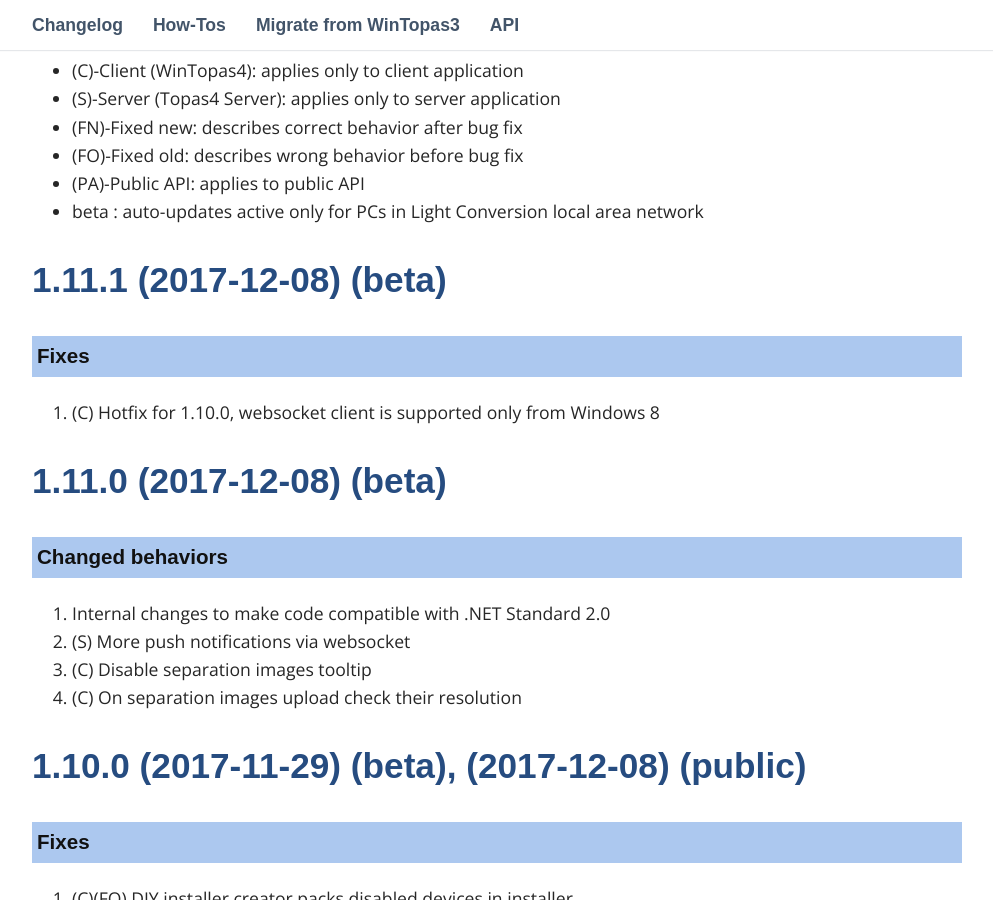
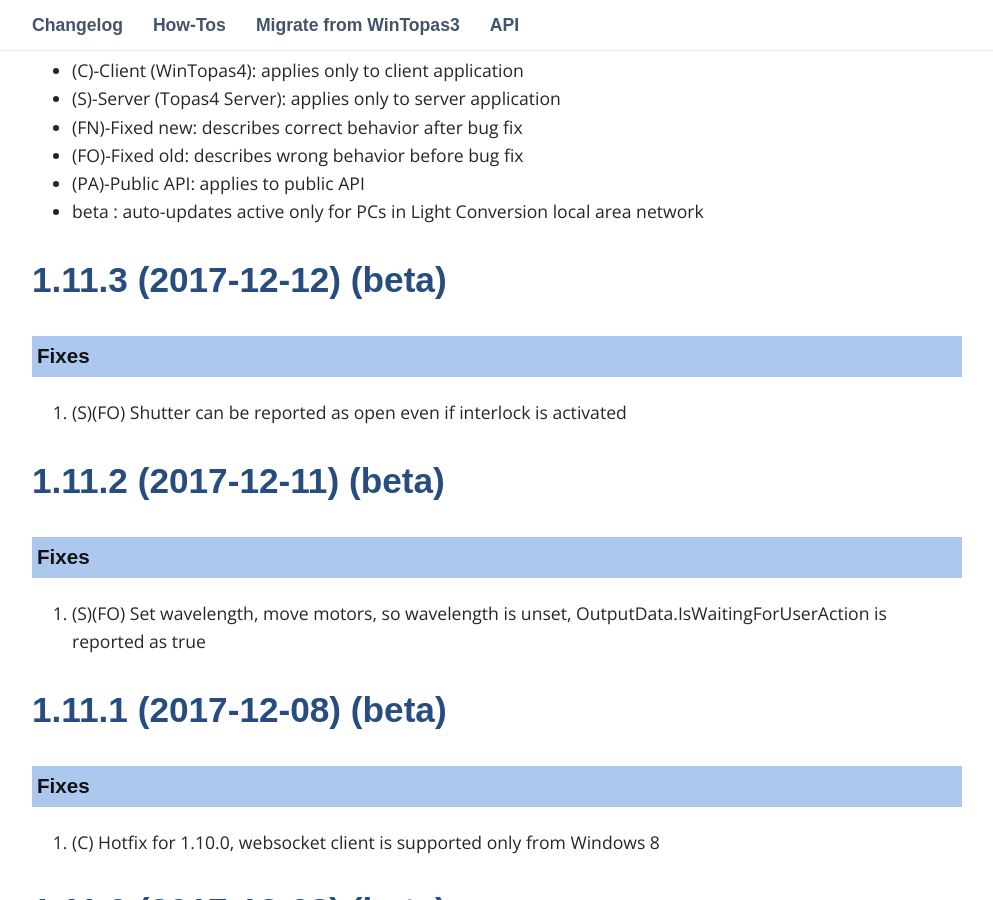
Before and after one commit to DomasM/Topas4InfoTemp00, a Jekyll site: the page built from _pages/03_changelog.md, in a window 1280 px wide and 900 px high, scrolled down 497 px. Shown: the whole window, without its empty margins (143-1136 px from the left). Built offline with Jekyll 4.4.1, drawn with Linux system fonts in a browser that asks for light colours; some web fonts are replaced; comment, search, counter and statistics services are not loaded.

Commit message:
1.11.2 and 1.11.3 release

```diff
--- a/_pages/03_changelog.md
+++ b/_pages/03_changelog.md
@@ -17,6 +17,22 @@
 * (FO)-Fixed old: describes wrong behavior before bug fix
 * (PA)-Public API: applies to public API
 * beta : auto-updates active only for PCs in Light Conversion local area network
+
+
+
+## 1.11.3 (2017-12-12) (beta)
+
+
+### Fixes
+1. (S)(FO) Shutter can be reported as open  even if interlock is activated
+
+
+
+## 1.11.2 (2017-12-11) (beta)
+
+
+### Fixes
+1. (S)(FO) Set wavelength, move motors, so wavelength is unset, OutputData.IsWaitingForUserAction is reported as true
 
 
 
```
